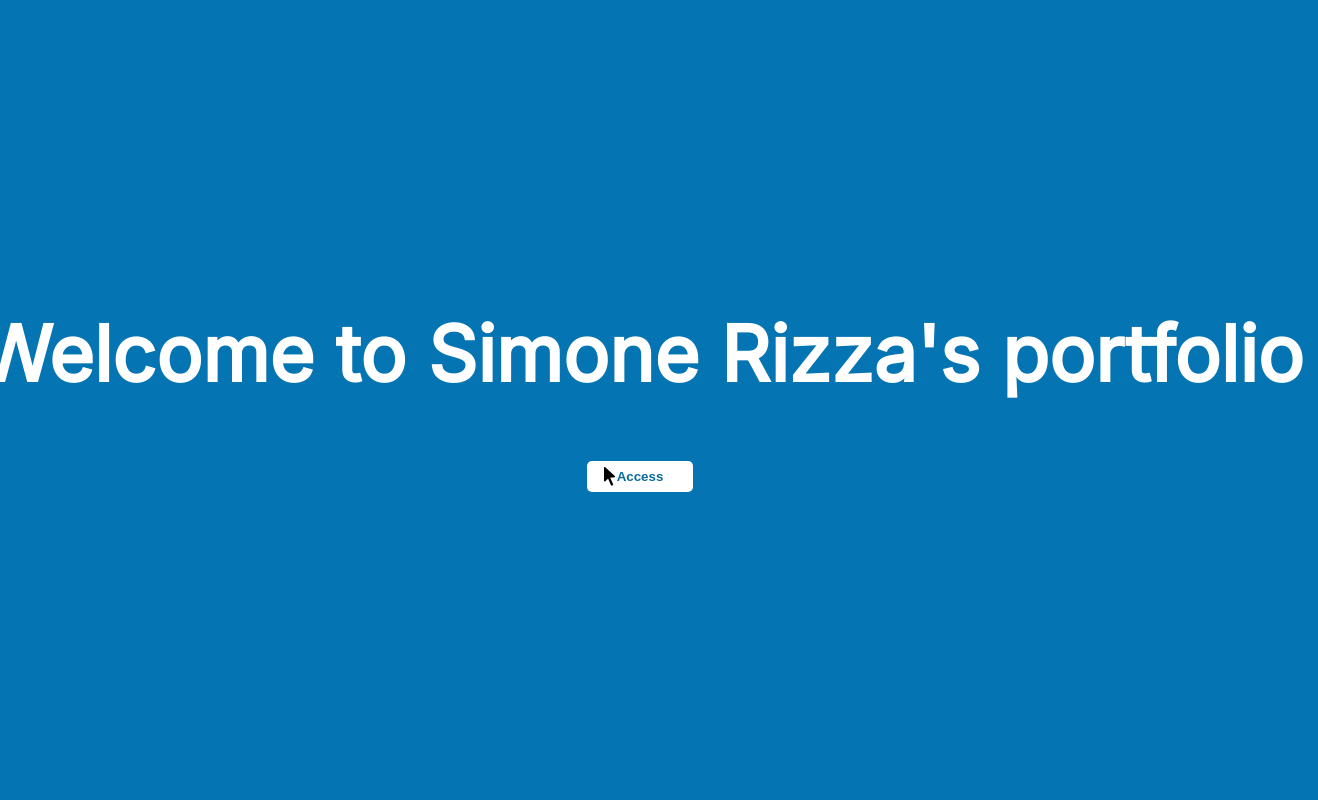
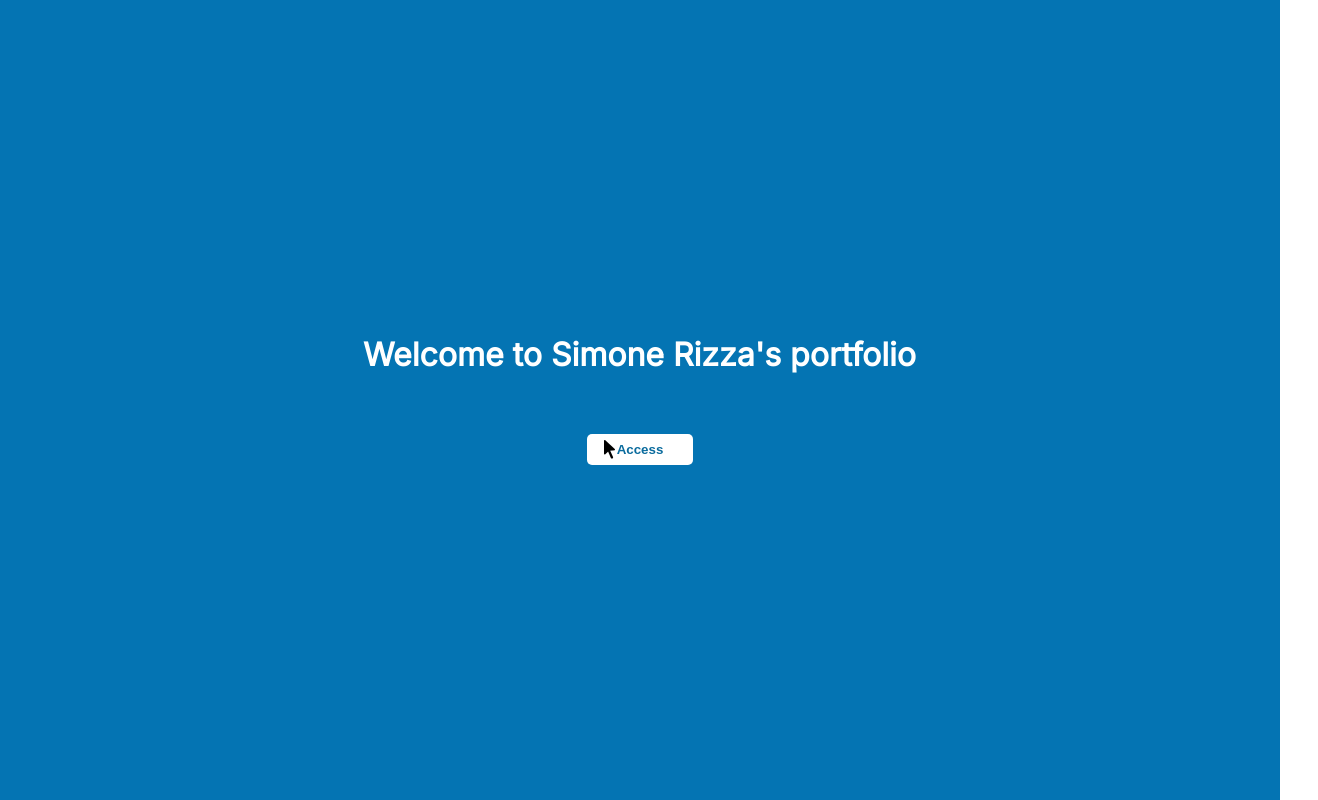
Before and after one commit to Srizza93/portfolio-vite, a Vue app: page / in a window 1280 px wide. Shown: the whole page, 1318 px wide, since content can reach past the window. Built offline with nearby package versions, Linux system fonts and the light colour scheme.

Commit message:
feat(welcome): wip

```diff
--- a/src/pages/Welcome.vue
+++ b/src/pages/Welcome.vue
@@ -1,8 +1,9 @@
 <template>
   <div class="welcome">
     <div class="introduction">
-      <p class="introduction__message">
+      <p ref="messageRef" class="introduction__message">
         {{ $t('welcome.introduction', { name: 'Simone Rizza' }) }}
+        <span class="caret"></span>
       </p>
     </div>
     <div class="button-box">
@@ -17,12 +18,11 @@
 </template>
 
 <script lang="ts" setup>
-import { onMounted } from 'vue';
-import { useRouter } from 'vue-router';
+import { ref, onMounted } from 'vue';
+
 import FolioButton from '@/components/FolioButton.vue';
-import { HOME_PATH } from '@/constants/pageEndpoints';
 
-const router = useRouter();
+const messageRef = ref<HTMLParagraphElement | null>(null);
 
 function goToHome() {
   // setTimeout(() => {
@@ -71,20 +71,20 @@ onMounted(() => {
 
 .introduction {
   display: flex;
-  flex-direction: column;
-  width: min-content;
 
   &__message {
-    width: 0;
     margin: 0 auto;
-    overflow: hidden;
     color: white;
-    font-size: 6vw;
+    font-size: 32px;
     font-weight: bold;
-    white-space: nowrap;
-    animation: coding-introduction 2s steps(20, end) forwards,
-      blink-caret 1s 2.5;
   }
+}
+
+.caret {
+  height: 100%;
+  width: 3px;
+  border-left: 1px solid white;
+  animation: blink-caret 1.1s infinite steps(1, start);
 }
 
 .button-box {
@@ -109,11 +109,17 @@ onMounted(() => {
 }
 
 @keyframes blink-caret {
-  from {
-    border-right: 3px solid white;
+  0% {
+    visibility: visible;
+    opacity: 1;
   }
-  to {
-    border-right: 3px solid transparent;
+  50% {
+    visibility: visible;
+    opacity: 1;
+  }
+  100% {
+    visibility: hidden; // Completely hides at the end of the cycle
+    opacity: 0; // Fade out
   }
 }
 
```
